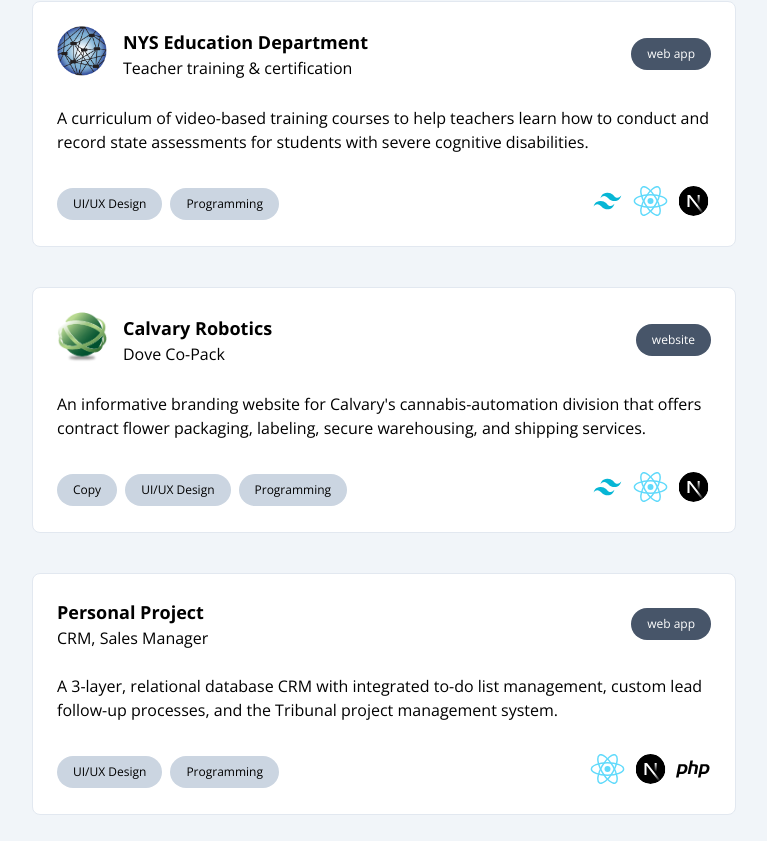
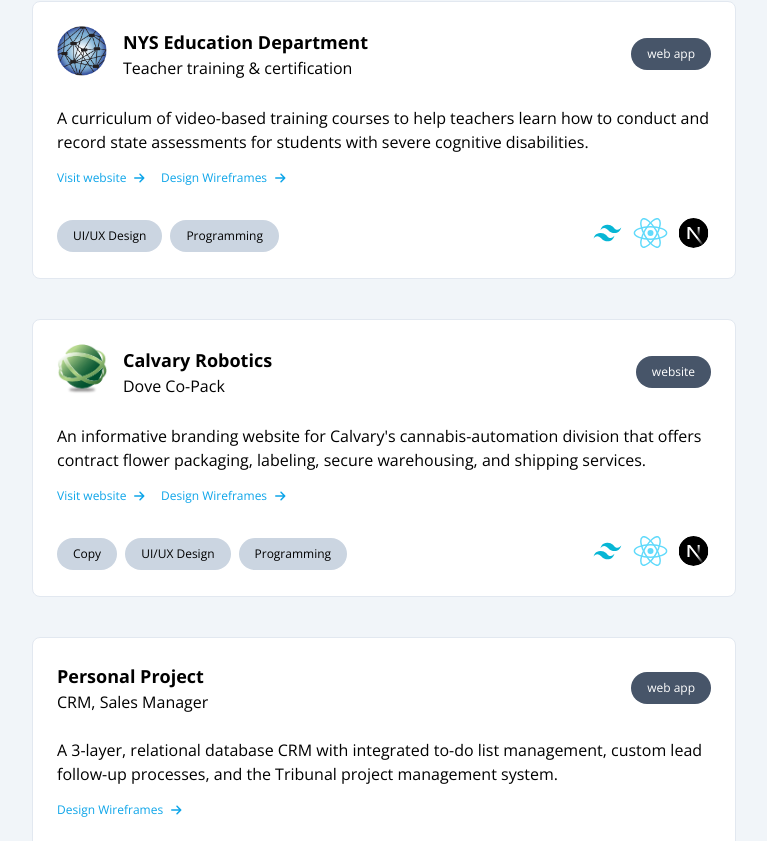
Before and after one commit to ksmith4134/my-portfolio-website, a Next.js app: page / in a window 1280 px wide. Shown: the part 759-1600 px from the top of the page, without its empty margins (256-1023 px from the left). Built offline with nearby package versions, Linux system fonts and the light colour scheme.

Commit message:
Added project links

```diff
--- a/components/widgets/Card.js
+++ b/components/widgets/Card.js
@@ -1,15 +1,11 @@
 import Image from "next/image"
+import { FontAwesomeIcon } from '@fortawesome/react-fontawesome'
+import { faArrowRight } from '@fortawesome/free-solid-svg-icons'
 
 export default function Card(props) {
 
     const {
-        entity,
-        logo,
-        title,
-        type,
-        skills,
-        summary,
-        tech
+        entity, logo, title, type, skills, website, wireframe, summary, tech
     } = props
 
   return (
@@ -38,6 +34,30 @@
             <div className="mt-6 text-base">{summary}</div>
         )}
 
+        <div className="flex flex-wrap gap-4 mt-4 text-xs">
+            { website && (
+                <div className="">
+                    <a href={website} target="_blank" rel="noreferrer" className="text-sky-500">
+                        <div className="flex space-x-2 items-center">
+                            <p>Visit website</p>
+                            <FontAwesomeIcon icon={faArrowRight} className="text-xs" />
+                        </div>
+                    </a>
+                </div>
+            )}
+            { wireframe && (
+                <div className="">
+                    <a href={wireframe} target="_blank" rel="noreferrer" className="text-sky-500">
+                        <div className="flex space-x-2 items-center">
+                            <p>Design Wireframes</p>
+                            <FontAwesomeIcon icon={faArrowRight} className="text-xs" />
+                        </div>
+                    </a>
+                </div>
+            )}
+        </div>
+
+
         <div className="flex flex-wrap lg:flex-nowrap justify-between items-center mt-4">
 
             <div className="flex flex-wrap text-center items-center gap-2 mt-4">
--- a/data/data.js
+++ b/data/data.js
@@ -10,7 +10,7 @@
             {label: "Programming"},
         ],
         website: "https://www.dlmnysaatraining.com/",
-        wireframeLink: "",
+        wireframeLink: "https://xd.adobe.com/view/01568d2c-4590-4816-b830-46a41c167714-5405/",
         shortDescription: "A curriculum of video-based training courses to help teachers learn how to conduct and record state assessments for students with severe cognitive disabilities.",
         longDescription: "",
         releaseDate: "2022-10-04",
@@ -33,7 +33,7 @@
             {label: "Programming"},
         ],
         website: "https://www.dovecopack.com/",
-        wireframeLink: "",
+        wireframeLink: "https://xd.adobe.com/view/4eb54dbf-4b9c-4c0c-8d5f-b8c937cb9f85-1be6/",
         shortDescription: "An informative branding website for Calvary's cannabis-automation division that offers contract flower packaging, labeling, secure warehousing, and shipping services.",
         longDescription: "",
         releaseDate: "2022-09-15",
@@ -54,7 +54,7 @@
             {label: "Programming"},
         ],
         website: "",
-        wireframeLink: "",
+        wireframeLink: "https://xd.adobe.com/view/94c92460-26b3-4d43-b6e3-ef24f3d421e2-c19a/",
         shortDescription: "A 3-layer, relational database CRM with integrated to-do list management, custom lead follow-up processes, and the Tribunal project management system.",
         longDescription: "",
         releaseDate: "2022-10-04",
--- a/pages/github.js
+++ b/pages/github.js
@@ -1,5 +1,6 @@
 import { useState, useEffect } from "react";
 import { FontAwesomeIcon } from '@fortawesome/react-fontawesome'
+import { faExternalLink } from '@fortawesome/free-solid-svg-icons'
 import { faGithub } from '@fortawesome/free-brands-svg-icons'
 
 export default function Github() {
@@ -59,9 +60,11 @@
             </div>
             <div className="grid grid-cols-1 gap-8 mt-12">
                 {repos.map((repo, index) => (
-                    <div key={index} className="bg-white border-[1px] border-slate-200 rounded-lg p-6 hover:shadow-xl hover:shadow-slate-400/10 hover:cursor-pointer">
-                        <p className="font-semibold">{repo.name}</p>
-                        <a href={repo.html_url} target="_blank" rel="noreferrer" className="text-sky-500 text-sm hover:underline hover:underline-offset-4">See my code</a>
+                    <div key={index} className="bg-white border-[1px] border-slate-200 rounded-lg p-6 hover:shadow-xl hover:shadow-slate-400/10">
+                        <div className="flex justify-between items-center">
+                            <p className="font-semibold">{repo.name}</p>
+                            <a href={repo.html_url} target="_blank" rel="noreferrer" className="text-sky-500 text-sm hover:underline hover:underline-offset-4"><FontAwesomeIcon icon={faExternalLink} className="text-lg" /></a>
+                        </div>
                         <div className="mt-4 text-base">{repo.description}</div>
                         <div className="w-fit mt-6 text-xs rounded-full bg-indigo-900 text-white px-4 py-2">
                             {repo.language}
--- a/pages/index.js
+++ b/pages/index.js
@@ -20,7 +20,7 @@
             <main>
                 <div className="grid grid-cols-1 gap-10 mt-12">
                     {projectList.map(project => (
-                        <Card key={project.id} entity={project.entity} title={project.title} type={project.type} skills={project.skills} summary={project.summary} released={project.used} tech={project.tech} logo={project.logo} />
+                        <Card key={project.id} entity={project.entity} title={project.title} type={project.type} skills={project.skills} website={project.website} wireframe={project.wireframe} summary={project.summary} released={project.used} tech={project.tech} logo={project.logo} />
                     ))}
                 </div>
             </main>
@@ -39,6 +39,7 @@
             type: project.type,
             skills: project.skills,
             website: project.website,
+            wireframe:project.wireframeLink,
             designLink: project.wireframeLink,
             summary: project.shortDescription,
             description: project.longDescription,
```
